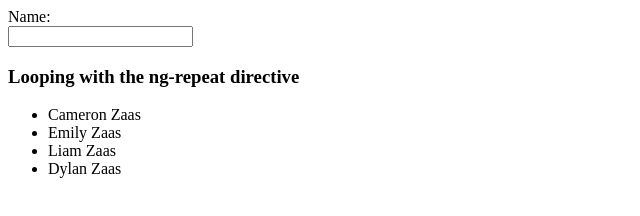
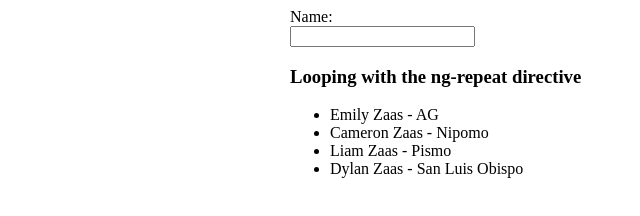
Before and after one commit to czaas/newToAngularJS, a plain HTML site: page index.html in a window 1280 px wide. Shown: the whole page, without its empty margins (0-640 px from the left). Drawn offline with Linux system fonts and the light colour scheme.

Commit message:
application that searches people in an array

```diff
--- a/css/main.sass
+++ b/css/main.sass
@@ -0,0 +1,3 @@
+.container
+	width: 700px
+	margin: 0 auto
--- a/css/style.css
+++ b/css/style.css
@@ -0,0 +1,3 @@
+.container {
+  width: 700px;
+  margin: 0 auto; }
--- a/index.html
+++ b/index.html
@@ -4,9 +4,9 @@
 	<title>My first Angular SPA</title>
 	<link rel="stylesheet" type="text/css" href="css/style.css">
 	<script type="text/javascript" src="js/angular.min.js"></script>
-	<script type="text/javascript" src="js/main.js"></script>
+
 </head>
-<body data-ng-init="names = ['Cameron Zaas', 'Emily Zaas', 'Liam Zaas', 'Dylan Zaas']">
+<body data-ng-init="people = [{name:'Cameron Zaas', city:'Nipomo'}, {name:'Emily Zaas', city:'AG'}, {name:'Liam Zaas', city:'Pismo'}, {name:'Dylan Zaas', city:'San Luis Obispo'}]">
 
 	<div class="container">
 		Name: {{name}}
@@ -15,9 +15,8 @@
 
 
 		 <h3>Looping with the ng-repeat directive</h3>
-
 		 <ul>
-		 	<li data-ng-repeat="personName in names">{{personName}}</li>
+		 	<li data-ng-repeat="person in people | filter:name | orderBy:'city'">{{person.name}} - {{person.city}}</li>
 		 </ul>
 
 
```
